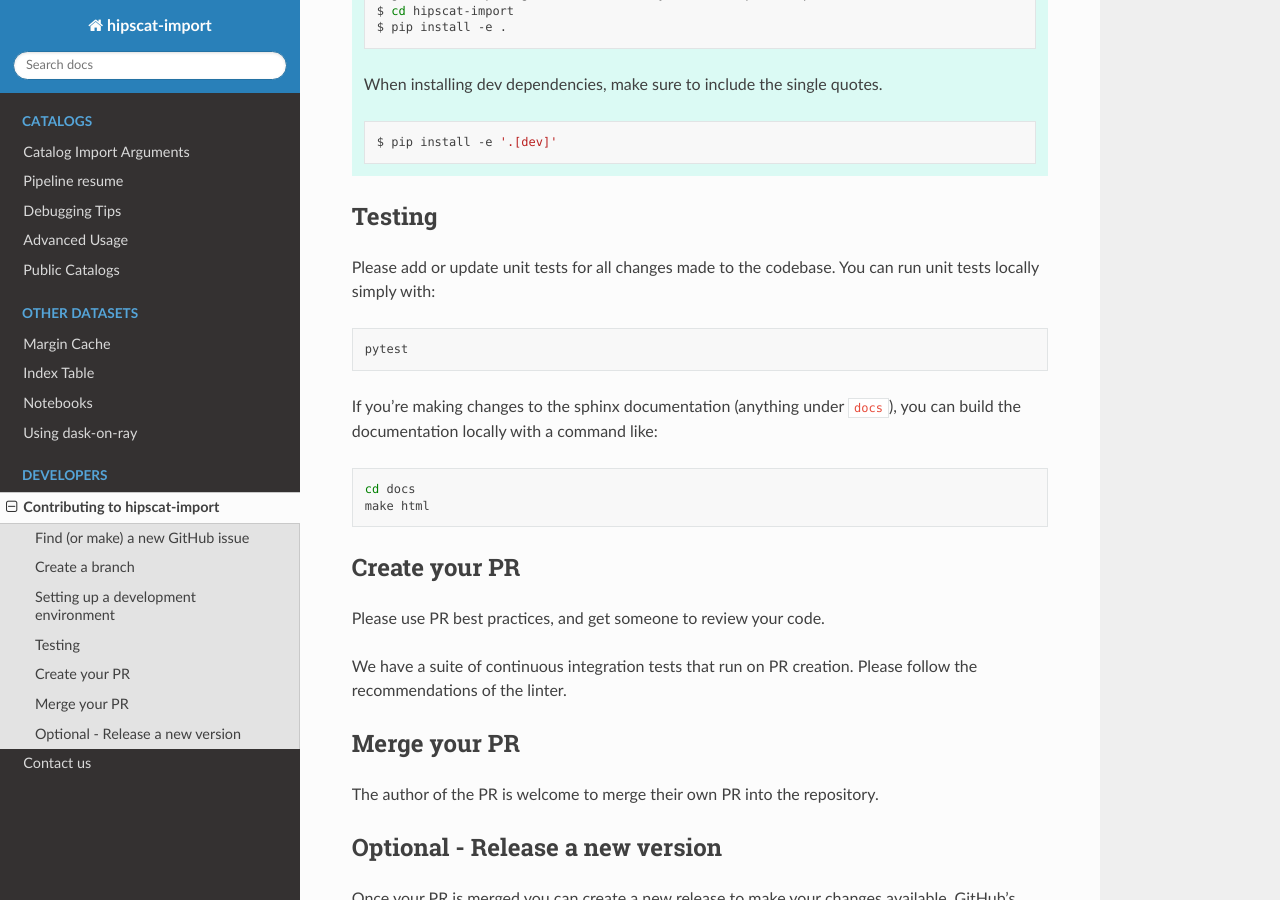
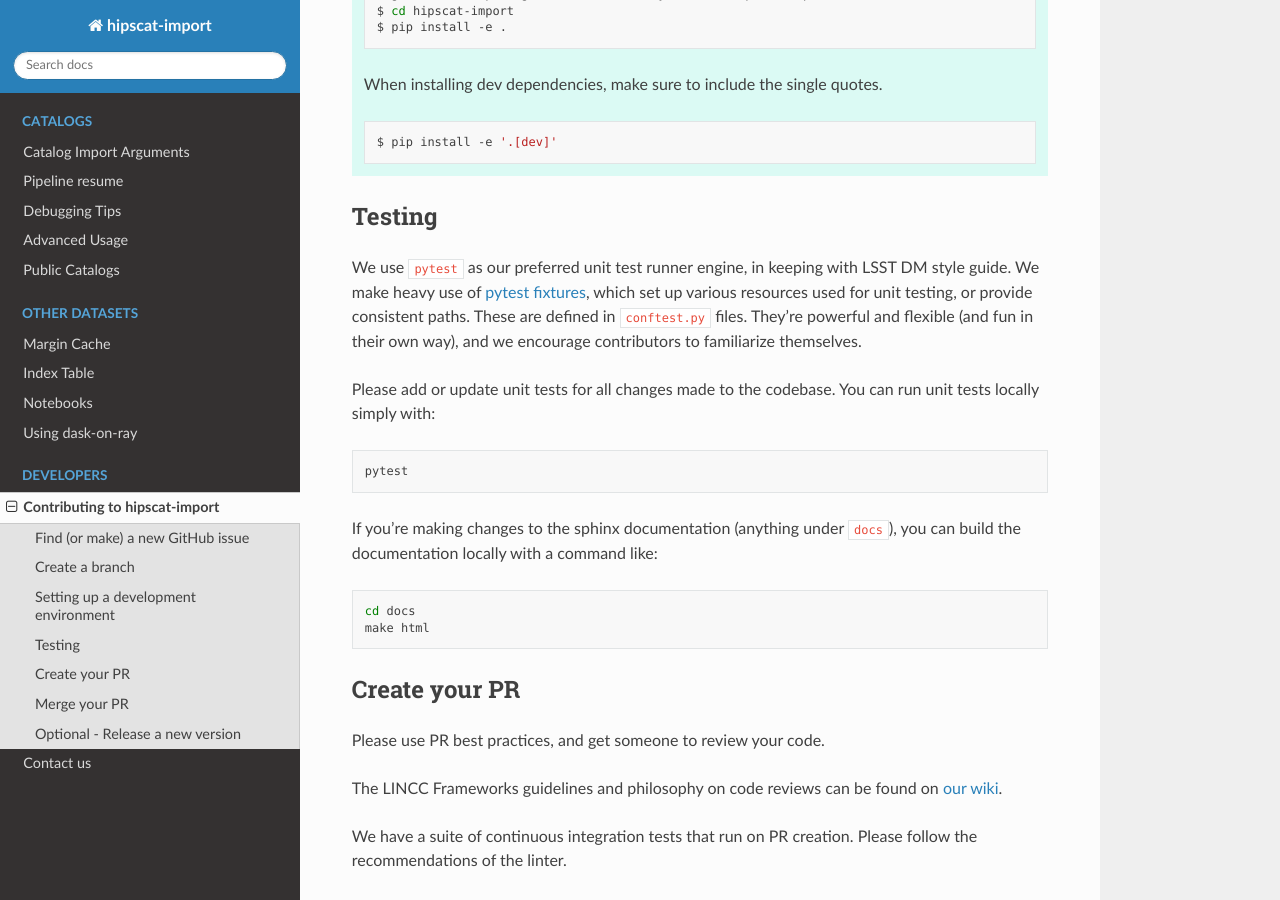
Before and after one commit to astronomy-commons/hipscat-import, a Sphinx documentation site: the page built from docs/guide/contributing.rst, in a window 1280 px wide and 900 px high, scrolled down 1137 px. Built offline with Sphinx 7.4.7 and the Read the Docs theme 2.0.0, drawn with Linux system fonts in a browser that asks for light colours; pages that are not in the unit, such as notebooks, are missing from menus; the version number could not be read and is left out.

Commit message:
Contribution docs updates.

```diff
--- a/docs/guide/contributing.rst
+++ b/docs/guide/contributing.rst
@@ -61,6 +61,13 @@
 Testing
 -------------------------------------------------------------------------------
 
+We use ``pytest`` as our preferred unit test runner engine, in keeping with
+LSST DM style guide. We make heavy use of
+`pytest fixtures <https://docs.pytest.org/en/7.1.x/explanation/fixtures.html#about-fixtures>`_,
+which set up various resources used for unit testing, or provide consistent
+paths. These are defined in ``conftest.py`` files. They're powerful and flexible
+(and fun in their own way), and we encourage contributors to familiarize themselves.
+
 Please add or update unit tests for all changes made to the codebase. You can run
 unit tests locally simply with:
 
@@ -81,6 +88,9 @@
 
 Please use PR best practices, and get someone to review your code.
 
+The LINCC Frameworks guidelines and philosophy on code reviews can be found on
+`our wiki <https://github.com/lincc-frameworks/docs/wiki/Design-and-Code-Review-Policy>`_.
+
 We have a suite of continuous integration tests that run on PR creation. Please
 follow the recommendations of the linter.
 
```
